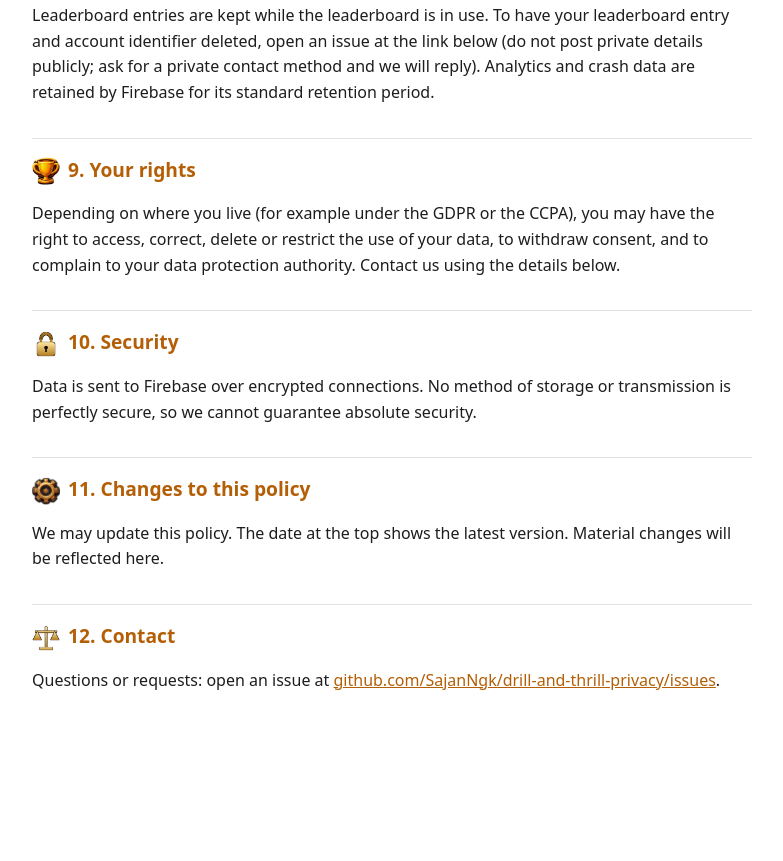
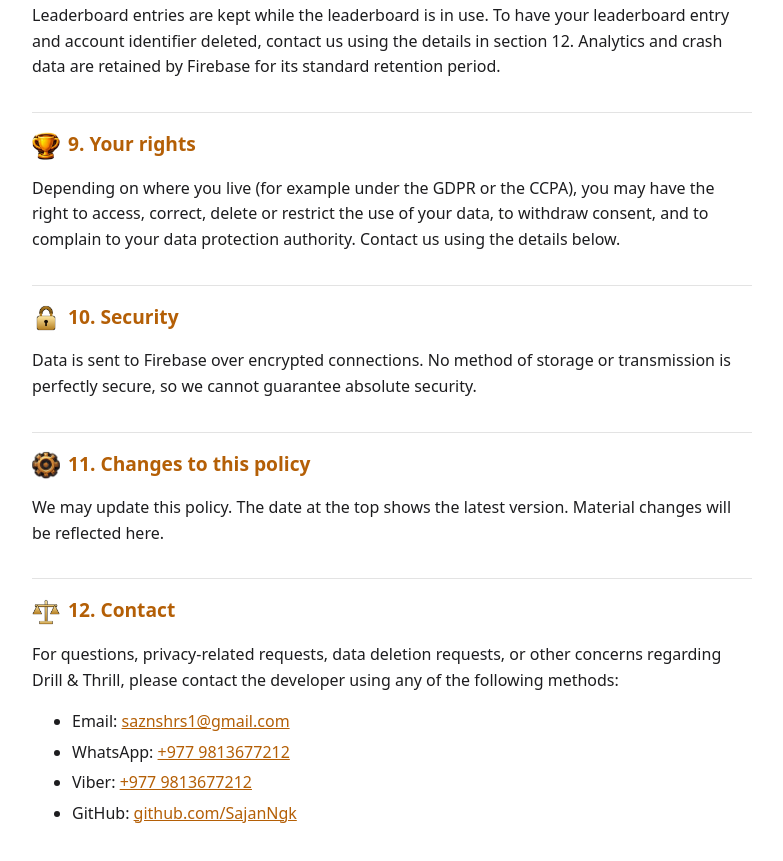
Before and after one commit to SajanNgk/drill-and-thrill-privacy, a plain HTML site: page index.html in a window 1280 px wide. Shown: the part 2023-2884 px from the top of the page, without its empty margins (248-1031 px from the left). Before the commit the page ends 2796 px from the top, so only its background shows below. Drawn offline with Linux system fonts and the light colour scheme.

Commit message:
Update privacy policy: contact details, consent wording

```diff
--- a/index.html
+++ b/index.html
@@ -62,7 +62,7 @@
 <p>The game is not directed at children under 13 (or under the minimum age in your country), and we do not knowingly collect personal information from them. If you believe a child has provided information, please contact us and we will delete it.</p>
 
 <h2><img src="img/wrench.png" alt="">8. Retention and deletion</h2>
-<p>Leaderboard entries are kept while the leaderboard is in use. To have your leaderboard entry and account identifier deleted, open an issue at the link below (do not post private details publicly; ask for a private contact method and we will reply). Analytics and crash data are retained by Firebase for its standard retention period.</p>
+<p>Leaderboard entries are kept while the leaderboard is in use. To have your leaderboard entry and account identifier deleted, contact us using the details in section 12. Analytics and crash data are retained by Firebase for its standard retention period.</p>
 
 <h2><img src="img/trophy.png" alt="">9. Your rights</h2>
 <p>Depending on where you live (for example under the GDPR or the CCPA), you may have the right to access, correct, delete or restrict the use of your data, to withdraw consent, and to complain to your data protection authority. Contact us using the details below.</p>
@@ -74,7 +74,36 @@
 <p>We may update this policy. The date at the top shows the latest version. Material changes will be reflected here.</p>
 
 <h2><img src="img/market.png" alt="">12. Contact</h2>
-<p>Questions or requests: open an issue at <a href="https://github.com/SajanNgk/drill-and-thrill-privacy/issues">github.com/SajanNgk/drill-and-thrill-privacy/issues</a>.</p>
+<p>
+  For questions, privacy-related requests, data deletion requests,
+  or other concerns regarding Drill &amp; Thrill, please contact
+  the developer using any of the following methods:
+</p>
+<ul>
+  <li>
+    Email:
+    <a href="mailto:saznshrs1@gmail.com">saznshrs1@gmail.com</a>
+  </li>
+  <li>
+    WhatsApp:
+    <a href="https://wa.me/9779813677212" target="_blank" rel="noopener noreferrer">
+      +977 9813677212
+    </a>
+  </li>
+  <li>
+    Viber:
+    <a href="viber://chat?number=%2B9779813677212">
+      +977 9813677212
+    </a>
+  </li>
+  <li>
+    GitHub:
+    <a href="https://github.com/SajanNgk" target="_blank" rel="noopener noreferrer">
+      github.com/SajanNgk
+    </a>
+  </li>
+</ul>
+
 </main>
 </body>
 </html>
```
